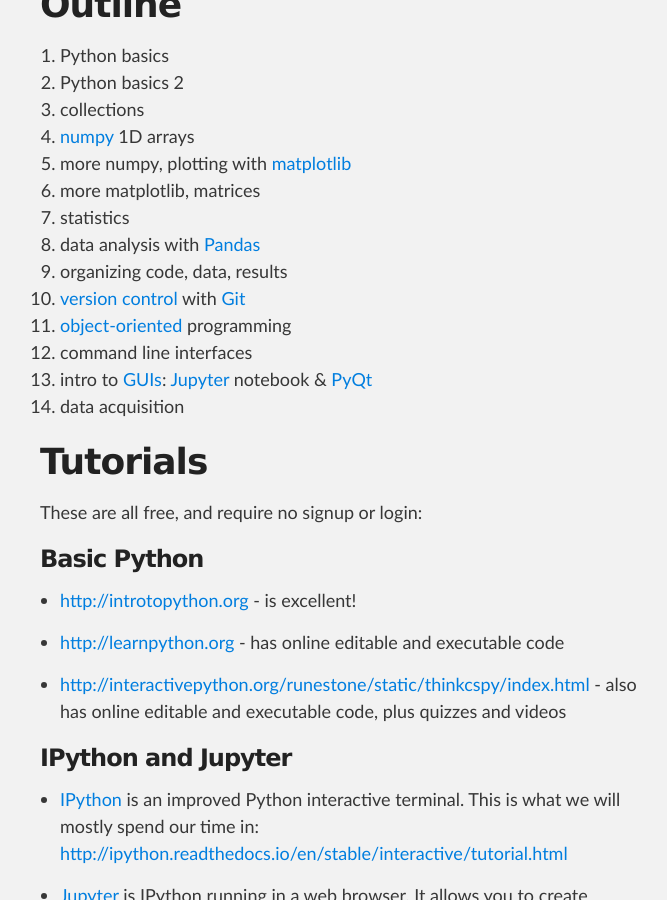
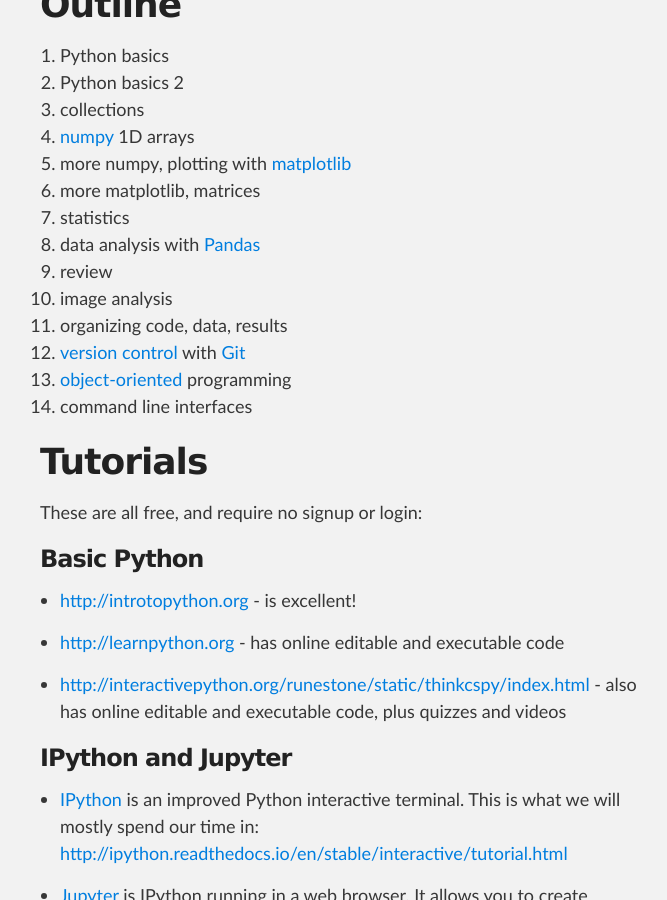
Before and after one commit to SciPyCourse2017/scipycourse2017.github.io, a Jekyll site: the page built from index.md, in a window 1280 px wide and 900 px high, scrolled down 880 px. Shown: the whole window, without its empty margins (290-957 px from the left). Built offline with Jekyll 4.4.1, drawn with Linux system fonts in a browser that asks for light colours.

Commit message:
Update outline

```diff
--- a/index.md
+++ b/index.md
@@ -40,14 +40,13 @@ listing](https://lsf.verwaltung.uni-muenchen.de/qisserver/rds?state=verpublish&s
 6. more matplotlib, matrices
 7. statistics
 8. data analysis with [Pandas](http://pandas.pydata.org)
-9. organizing code, data, results
-10. [version control](https://git-scm.com/book/en/v2/Getting-Started-About-Version-Control)
+9. review
+10. image analysis
+11. organizing code, data, results
+12. [version control](https://git-scm.com/book/en/v2/Getting-Started-About-Version-Control)
    with [Git](https://git-scm.com/)
-11. [object-oriented](https://en.wikipedia.org/wiki/Object-oriented_programming) programming
-12. command line interfaces
-13. intro to [GUIs](https://en.wikipedia.org/wiki/Graphical_user_interface):
-   [Jupyter](http://jupyter.org) notebook & [PyQt](https://en.wikipedia.org/wiki/PyQt)
-14. data acquisition
+13. [object-oriented](https://en.wikipedia.org/wiki/Object-oriented_programming) programming
+14. command line interfaces
 
 # Tutorials
 
```
